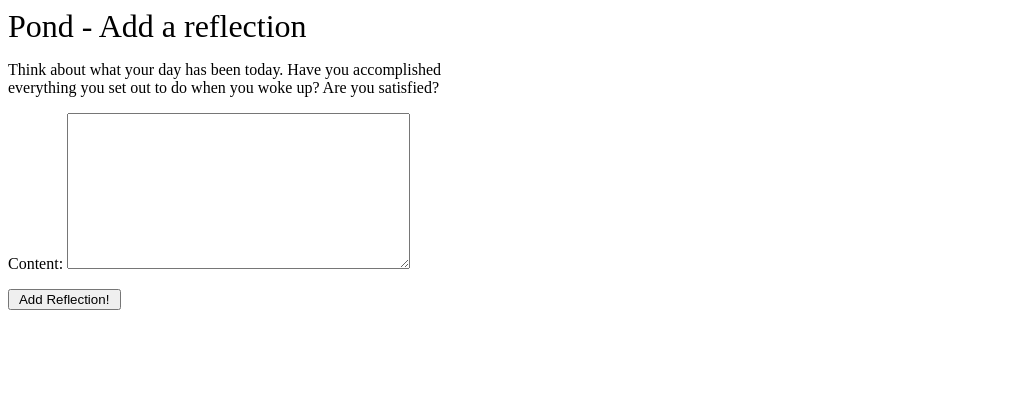
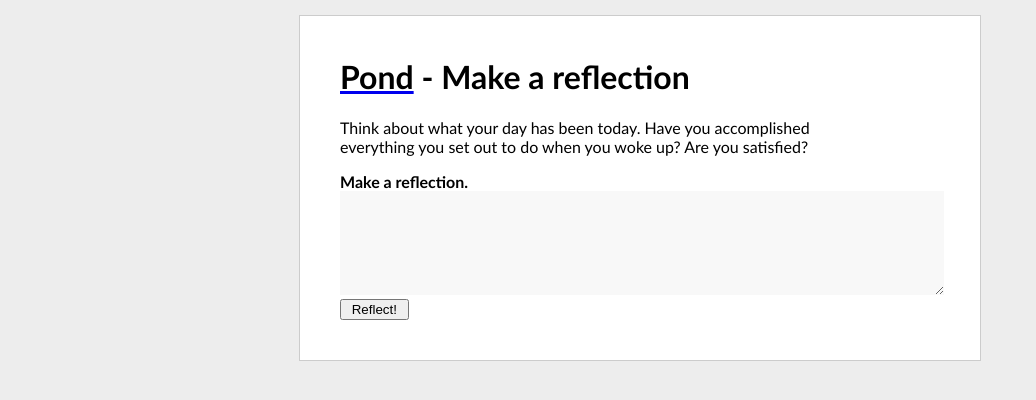
Before and after one commit to nitinthewiz/pond, a Django app: page /pond/add_reflection/ in a window 1280 px wide. Shown: the top 400 px of the page, without its empty margins (0-1036 px from the left). Run offline with Django 3.2, Linux system fonts and the light colour scheme; a user stored in the database is signed in; parts of the project's set-up code (start-up, migrations or seed data) failed here and were passed over; some libraries are stand-ins or nearby versions.

Commit message:
Added css to the interface.

```diff
--- a/pondapp/pond/forms.py
+++ b/pondapp/pond/forms.py
@@ -5,7 +5,7 @@ from django.contrib.auth.models import User
 class ReflectionForm(forms.ModelForm):
 	class Meta:
 		model = Reflection
-		fields = ('content',)
+		fields = ()
 
 class UserForm(forms.ModelForm):
 	password = forms.CharField(widget=forms.PasswordInput())
--- a/pondapp/pond/views.py
+++ b/pondapp/pond/views.py
@@ -18,7 +18,9 @@ def add_reflection(request):
 	if request.method == "POST":
 		reflection_form = ReflectionForm(request.POST)
 		if reflection_form.is_valid():
+			reflection_cont = request.POST['reflection']
 			reflection = reflection_form.save(commit=False)
+			reflection.content = reflection_cont
 			reflection.date = timezone.now()
 			u = User.objects.get(username=request.user)
 			reflection.user = u
@@ -34,7 +36,7 @@ def add_reflection(request):
 def home(request):
 	context = RequestContext(request)
 	u = User.objects.get(username=request.user)
-	reflections = Reflection.objects.filter(user=u)
+	reflections = Reflection.objects.filter(user=u).order_by('-date')
 	context_dict = {'user': u, 'reflections': reflections}
 	return render_to_response("pond/home.html", context_dict, context)
 
--- /dev/null
+++ b/pondapp/static/css/main.css
@@ -0,0 +1,59 @@
+html {
+	background-color: #ededed;
+}
+
+body {
+	font-family: Frutiger, "Frutiger Linotype", Univers, Calibri, "Gill Sans", "Gill Sans MT", "Myriad Pro", Myriad, "DejaVu Sans Condensed", "Liberation Sans", "Nimbus Sans L", Tahoma, Geneva, "Helvetica Neue", Helvetica, Arial, sans-serif;
+	width: 600px;
+	padding: 20px 40px 40px;
+	margin: 0 auto;
+	margin-top: 15px;
+	border: 1px solid #ccc;
+	background-color: #fff;
+}
+
+h1 {
+	color: #000;
+}
+
+h2 {
+	color: #333;
+}
+
+.section, .item {
+	padding: 0px 15px;
+}
+
+.item {
+	background-color: #dcf0f7;
+	border: 1px solid #ddd;
+	margin-bottom: 4px;
+	padding: 5px 15px;
+}
+
+.helptext {
+	color: #999;
+	padding-left: 10px;
+}
+
+a.delete:hover {
+	color: red;
+}
+
+.story {
+	background-color: #f0f0f0;
+	padding: 3px;
+	margin-bottom: 5px;
+}
+
+.reflection_input {
+	width: 100%;
+	height: 100px;
+	border: 0px;
+	font-family: inherit;
+	font-size: inherit;
+	background-color: #f8f8f8;
+}
+.reflection_input:focus {
+	outline: none;
+}
--- a/pondapp/templates/pond/add_reflection.html
+++ b/pondapp/templates/pond/add_reflection.html
@@ -1,4 +1,26 @@
-<!DOCTYPE html>
+{% load staticfiles %}
+<!DOCTYPE html PUBLIC "-//W3C//DTD XHTML 1.0 Strict//EN" "http://www.w3.org/TR/xhtml1/DTD/xhtml1-strict.dtd">
+<html xmlns="http://www.w3.org/1999/xhtml">
+	<head>
+		<meta http-equiv="Content-Type" content="text/html;charset=utf-8"/>
+		<title>Pond - Reflect</title>
+		<link href="{% static "css/main.css" %}" rel='stylesheet' type='text/css'>
+		<script type="text/javascript" src="http://ajax.googleapis.com/ajax/libs/jquery/1.5.0/jquery.min.js"></script>
+		</head>
+	<body>
+		<h1><a href='/pond/'><font color='black'>Pond</font></a> - Make a reflection</h1>
+		<p>Think about what your day has been today. Have you accomplished<br>
+		everything you set out to do when you woke up? Are you satisfied?</p>
+		<form name='add_reflection' method='POST' action='/pond/add_reflection/' enctype='multipart/form-data'>
+			{% csrf_token %}
+			<strong>Make a reflection.</strong><br>
+			<textarea id='reflection' name='reflection' class='reflection_input'></textarea><br>
+			<input type='submit' name='submit' value=" Reflect! " />
+		</form>
+	</body>
+</html>
+
+<!--<!DOCTYPE html>
 <html>
 	<head>
 		<title>Pond - A place to reflect</title>
@@ -13,4 +35,4 @@
 			<input type="submit" name="submit" value=" Add Reflection! " />
 		</form>
 	</body>
-</html>
+</html>-->
```
Also changed, not shown: pondapp/templates/pond/home.html (+31 -2 lines), pondapp/templates/pond/index.html (+27 -2 lines), pondapp/templates/pond/login.html (+26 -2 lines), pondapp/templates/pond/register.html (+24 -2 lines), pondapp/pondapp.db, 9 other files.
